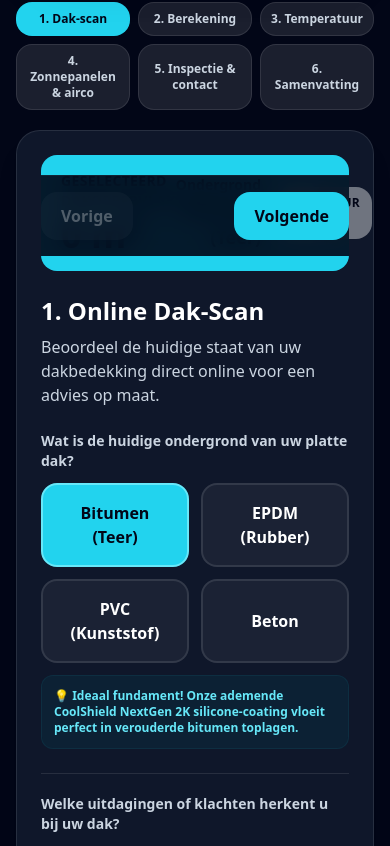
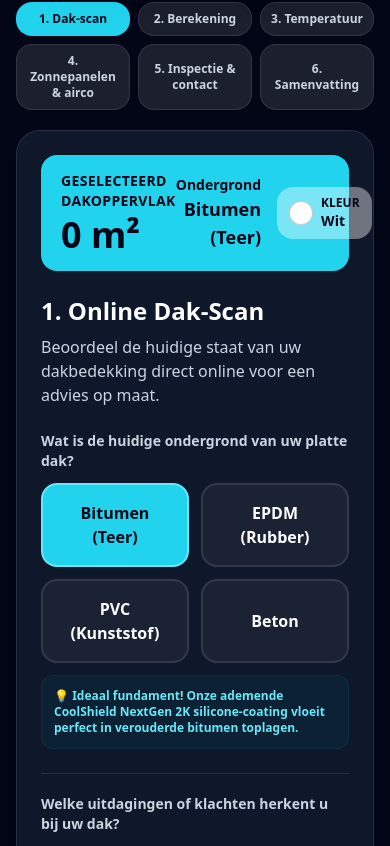
Before and after one commit to vanderzwaagandreas-glitch/prodakcoating-rekenapp-clean, a React (Vite) app: page / in a window 390 px wide. Shown: the part 1318-2164 px from the top of the page. Built offline with nearby package versions, Linux system fonts and the light colour scheme.

Commit message:
Update App.jsx
added space

```diff
--- a/src/App.jsx
+++ b/src/App.jsx
@@ -244,7 +244,7 @@ export default function ProDakcoatingRekenApp() {
   };
 
   return (
-    <div className="min-h-screen bg-slate-950 text-white p-4 md:p-8 font-sans pb-52">
+    <div className="min-h-screen bg-slate-950 text-white p-4 md:p-8 font-sans pb-72">
       <div className="max-w-4xl mx-auto">
         <section className="rounded-3xl bg-slate-900 border border-white/10 p-6 mb-5 shadow-xl">
           <p className="text-cyan-300 text-sm font-bold uppercase tracking-widest">ProDakcoating</p>
@@ -328,7 +328,7 @@ export default function ProDakcoatingRekenApp() {
           ))}
         </nav>
 
-        <main className="rounded-3xl bg-slate-900 border border-white/10 p-6 md:p-8 shadow-xl relative">
+        <main className="rounded-3xl bg-slate-900 border border-white/10 p-6 md:p-8 shadow-xl">
           <div className="mb-6 flex items-center justify-between rounded-2xl bg-cyan-400 text-slate-950 px-5 py-4">
             <div>
               <p className="text-sm font-bold uppercase tracking-wide">Geselecteerd dakoppervlak</p>
@@ -596,14 +596,12 @@ export default function ProDakcoatingRekenApp() {
               </div>
             </div>
           )}
+        </main>
 
-          {/* VASTGEZETTE KNOPPENBALK BOVEN DE TRUSTBALK */}
-          <div className="sticky bottom-44 md:bottom-32 z-40 bg-slate-950/90 py-4 backdrop-blur-md flex justify-between mt-5 border-t border-white/5">
-            <button type="button" disabled={step === 1} onClick={() => handleSetStep(step - 1)} className="rounded-2xl px-5 py-3 bg-white/10 hover:bg-white/20 disabled:opacity-30 font-bold transition-all">Vorige</button>
-            <button type="button" disabled={step === 6} onClick={() => handleSetStep(Math.min(6, step + 1))} className="rounded-2xl px-5 py-3 bg-cyan-400 hover:bg-cyan-300 text-slate-950 disabled:opacity-30 font-black transition-all">Volgende</button>
-          </div>
-
-        </main>
+        <div className="flex justify-between mt-5">
+          <button type="button" disabled={step === 1} onClick={() => handleSetStep(step - 1)} className="rounded-2xl px-5 py-3 bg-white/10 disabled:opacity-30 font-bold">Vorige</button>
+          <button type="button" disabled={step === 6} onClick={() => handleSetStep(Math.min(6, step + 1))} className="rounded-2xl px-5 py-3 bg-cyan-400 text-slate-950 disabled:opacity-30 font-black">Volgende</button>
+        </div>
       </div>
 
       {/* ROBUUSTE TRUST-BALK MET TELEFOONNUMMER ONDERIN HET SCHERM */}
```
